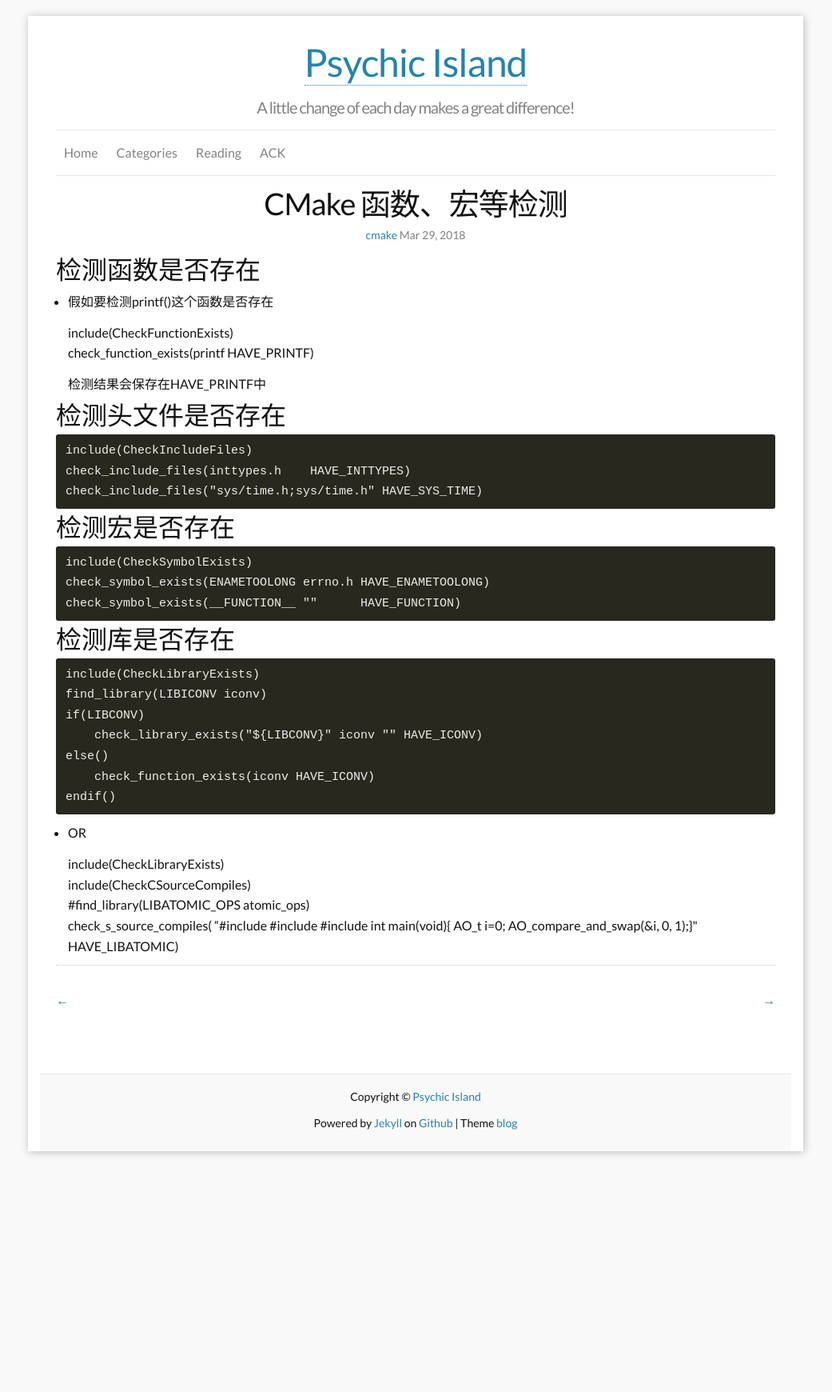
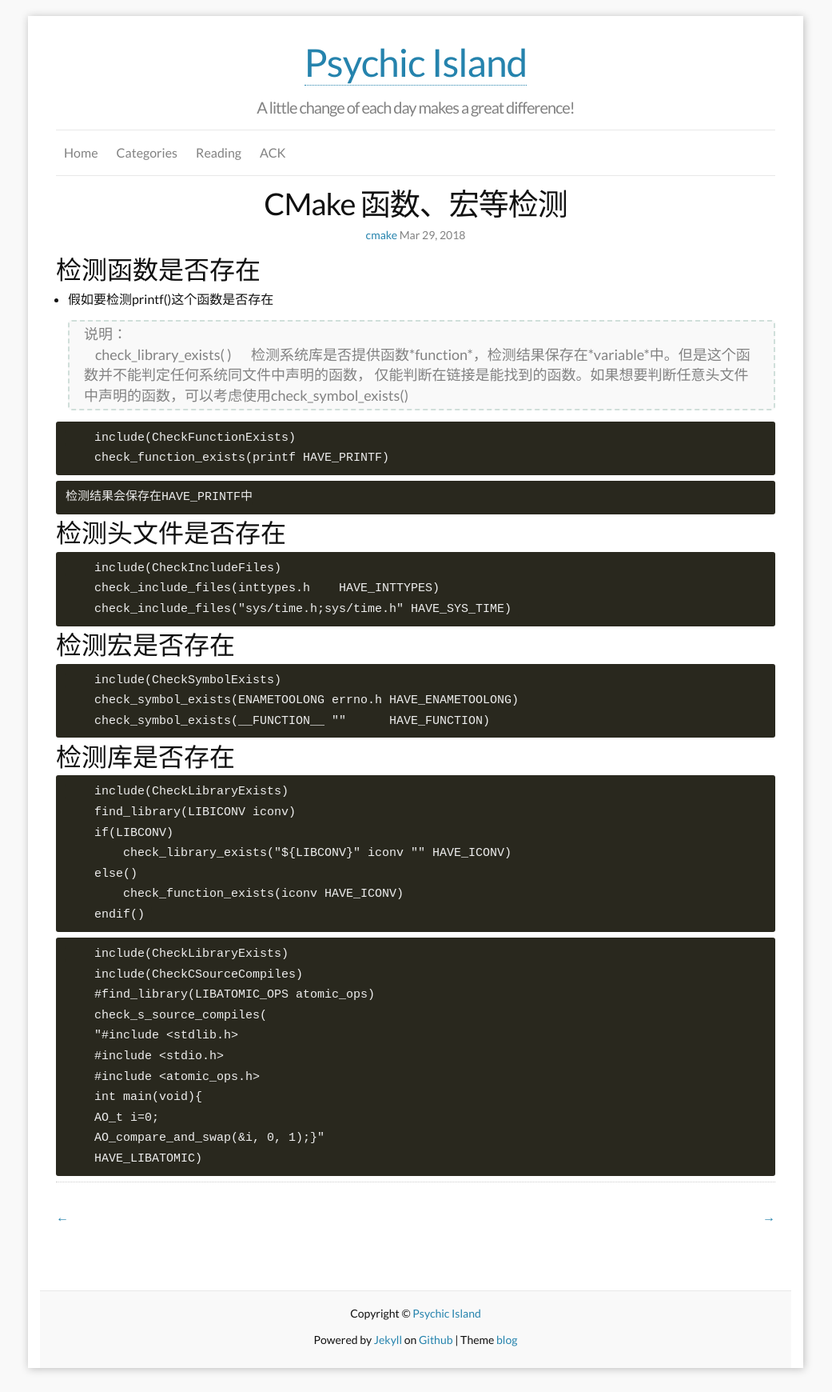
Before and after one commit to monkcage/blog, a Jekyll site: the page built from _posts/cmake/2018-03-29-cmake-02-modules.md, in a window 1280 px wide. Shown: the whole page at 80% size, without its empty margins (120-1161 px from the left). Built offline with Jekyll 4.4.1, drawn with Linux system fonts in a browser that asks for light colours; before the commit the page ends 1469 px from its top, so only the background shows below that.

Commit message:
Update 2018-03-29-cmake-02-modules.md

`````diff
--- a/_posts/cmake/2018-03-29-cmake-02-modules.md
+++ b/_posts/cmake/2018-03-29-cmake-02-modules.md
@@ -7,27 +7,30 @@ tags: [cmake]
 
 ## 检测函数是否存在
 * 假如要检测printf()这个函数是否存在
+> 说明：
+>     check_library_exists(<function> <variable>)
+>     检测系统库是否提供函数*function*，检测结果保存在*variable*中。但是这个函数并不能判定任何系统同文件中声明的函数， 仅能判断在链接是能找到的函数。如果想要判断任意头文件中声明的函数，可以考虑使用check_symbol_exists()
 
-
+```
     include(CheckFunctionExists)
     check_function_exists(printf HAVE_PRINTF)
-
+```
     检测结果会保存在HAVE_PRINTF中
 
 ## 检测头文件是否存在
-
+```
     include(CheckIncludeFiles)
     check_include_files(inttypes.h    HAVE_INTTYPES)
     check_include_files("sys/time.h;sys/time.h" HAVE_SYS_TIME)
-
+```
 ## 检测宏是否存在
-
+```
     include(CheckSymbolExists)
     check_symbol_exists(ENAMETOOLONG errno.h HAVE_ENAMETOOLONG)
     check_symbol_exists(__FUNCTION__ ""      HAVE_FUNCTION)
-
+```
 ## 检测库是否存在
-
+```
     include(CheckLibraryExists)
     find_library(LIBICONV iconv)
     if(LIBCONV)
@@ -35,9 +38,9 @@ tags: [cmake]
     else()
         check_function_exists(iconv HAVE_ICONV)
     endif()
+```
 
-* OR
-
+```
     include(CheckLibraryExists)
     include(CheckCSourceCompiles)
     #find_library(LIBATOMIC_OPS atomic_ops)
@@ -49,3 +52,4 @@ tags: [cmake]
     AO_t i=0;
     AO_compare_and_swap(&i, 0, 1);}"
     HAVE_LIBATOMIC)
+````
`````
